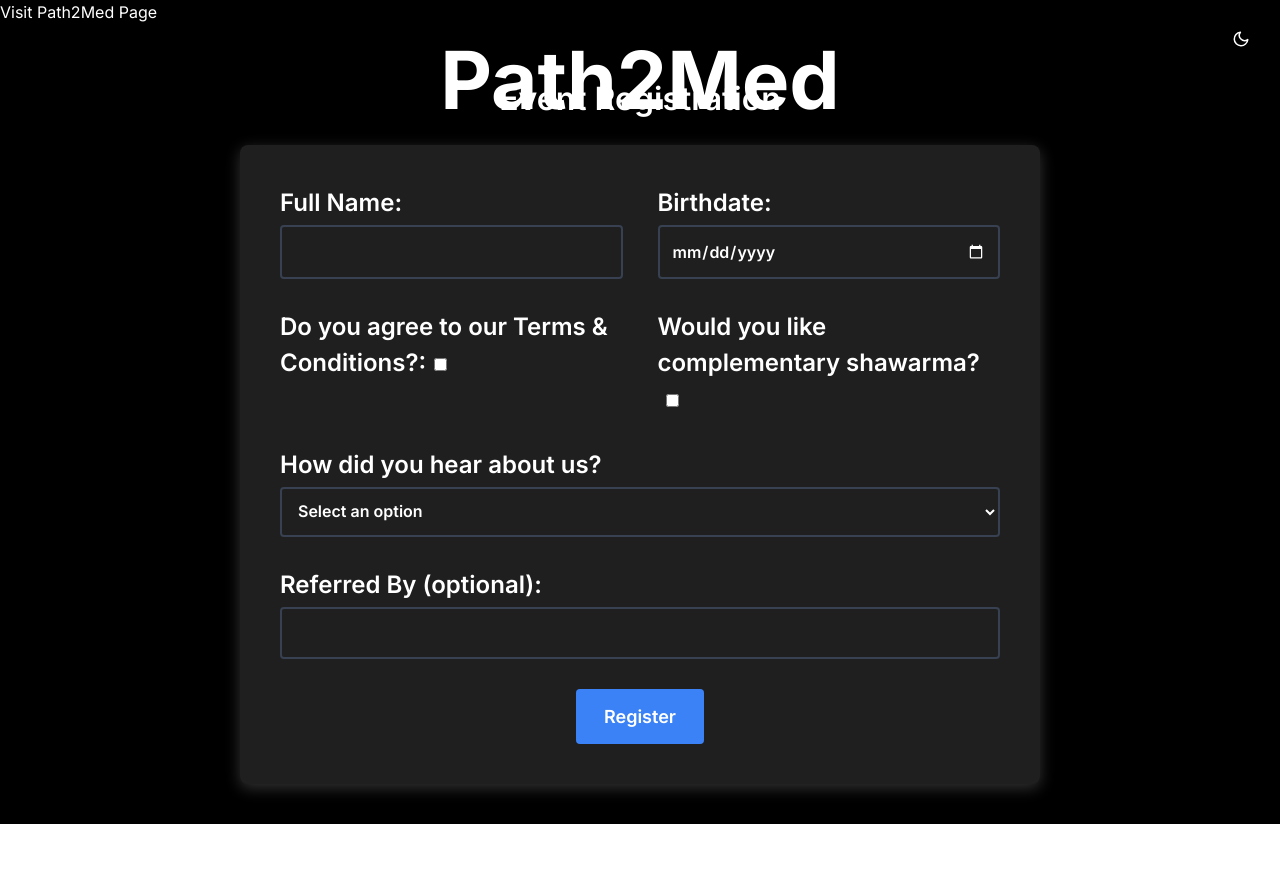
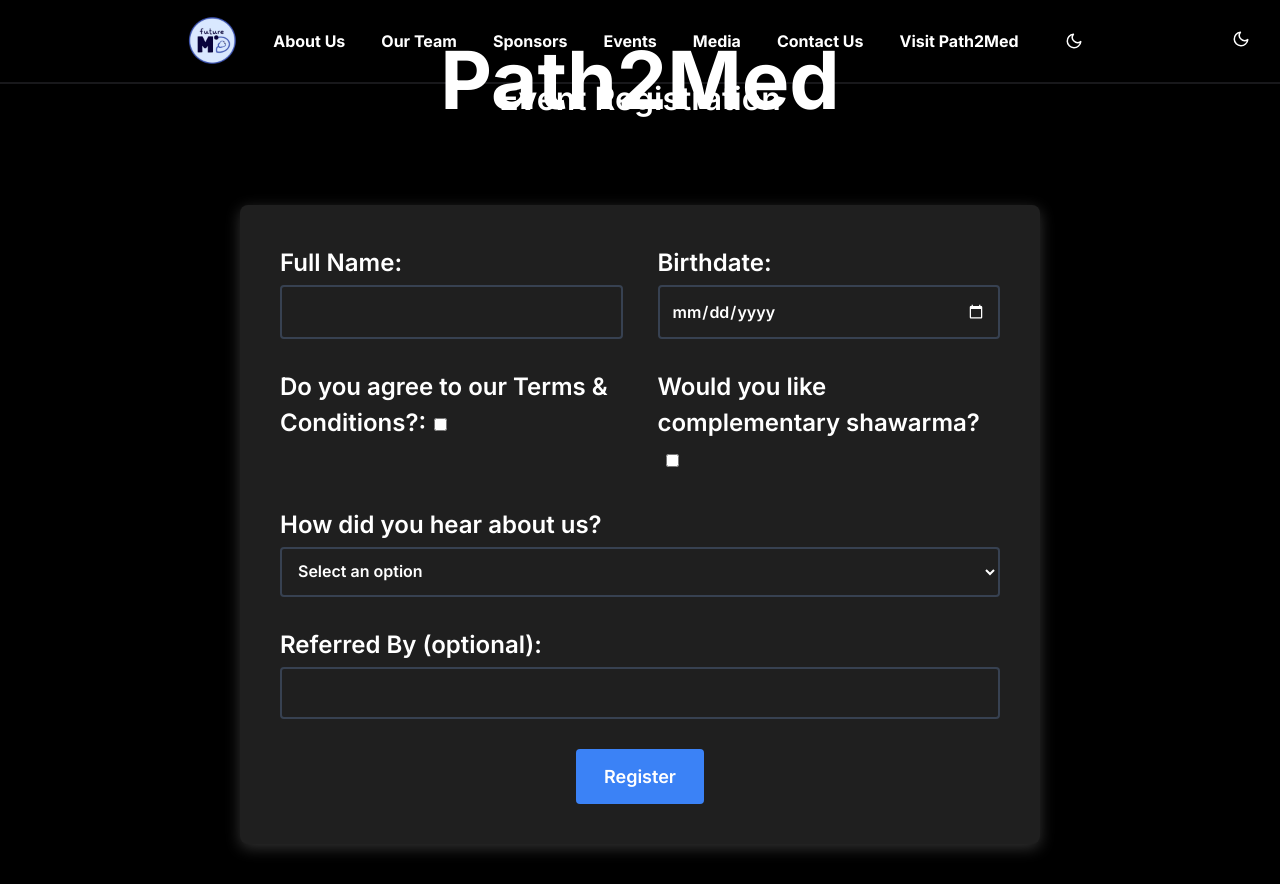
Before and after one commit to advayc/futuremd-site, a Next.js app: page /visit-path2med in a window 1280 px wide. Before the commit the page ends 824 px from the top, so only its background shows below. Built offline with nearby package versions, Linux system fonts and the light colour scheme.

Commit message:
Minor Changes

```diff
--- a/pages/visit-path2med.tsx
+++ b/pages/visit-path2med.tsx
@@ -1,9 +1,10 @@
 import React from "react";
 import Path2Medform from '../components/Path2Medform';
+import Navbar from "@/components/navbar";
 const VisitPath2Med = () => {
     return (
       <div>
-        <h1>Visit Path2Med Page</h1>
+        <Navbar showAnimation={false} />
         <Path2Medform />
       </div>
     );
```
